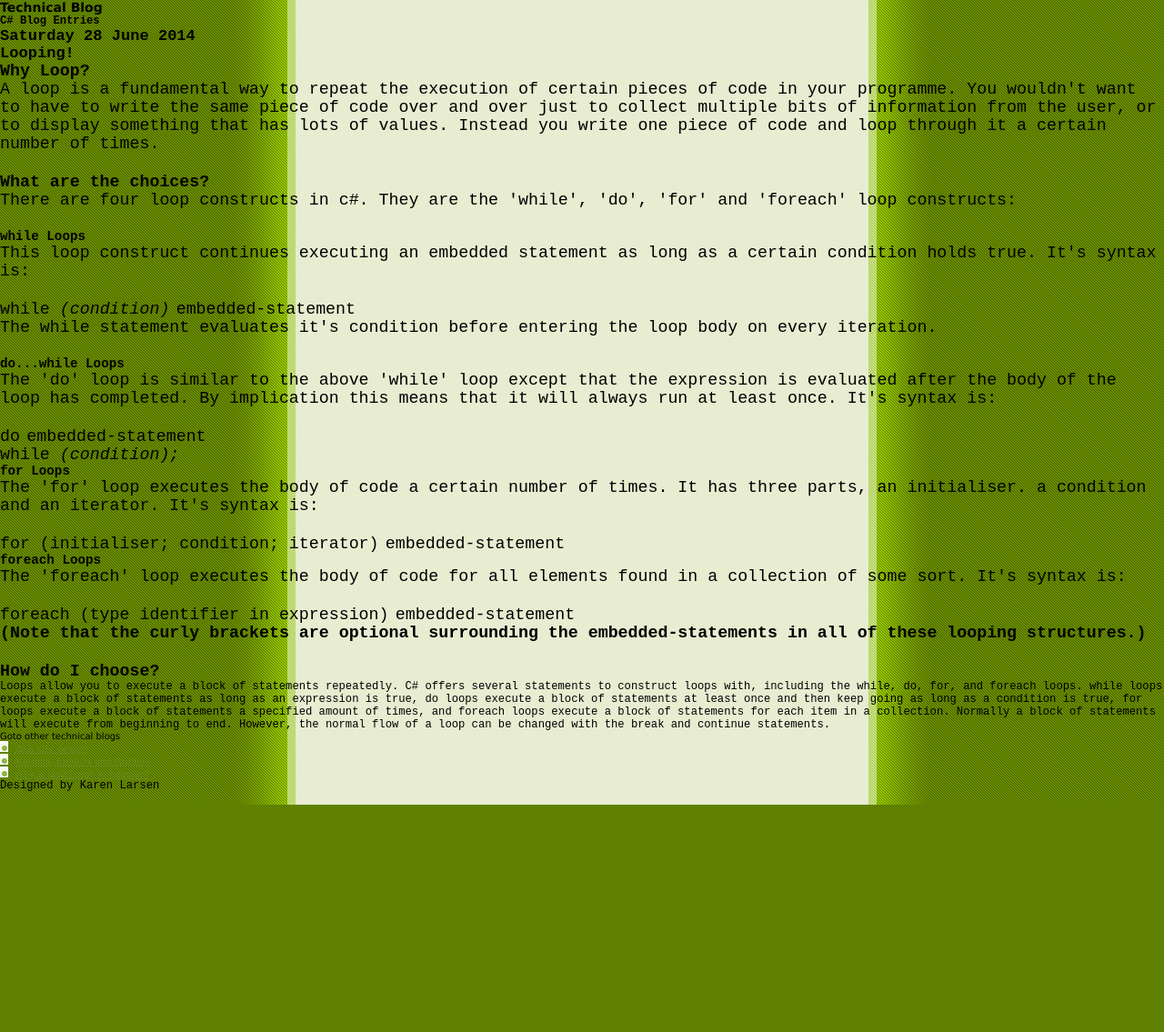
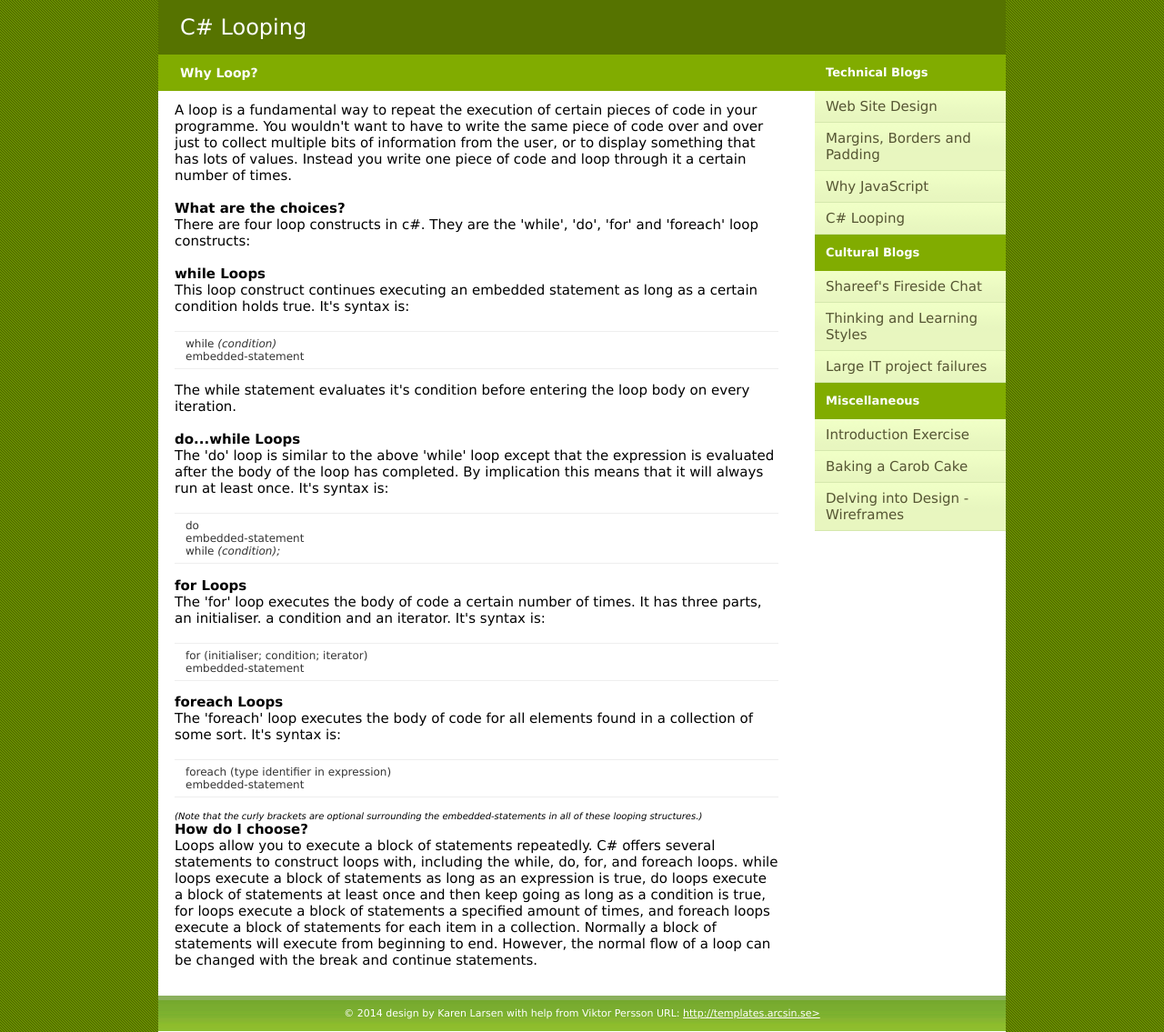
Before and after one commit to dplkjl/dplkjl.github.io, a plain HTML site: page blogposts/week4_technical.html in a window 1280 px wide. Shown: the whole page at 91% size. Before the commit the page ends 885 px from the top, so only its background shows below. Drawn offline with Linux system fonts and the light colour scheme; files whose address does not match are found by name.

Commit message:
4th commit friday 27 June

```diff
--- a/blogposts/week3_technical.html
+++ b/blogposts/week3_technical.html
@@ -1,31 +1,35 @@
-<!DOCTYPE html>
+<!DOCTYPE html PUBLIC "-//W3C//DTD XHTML 1.1//EN"
+<html>
+
 <head>
-	<html lang="en">
-	<link href="stylesheets/blog.css" rel="stylesheet">
-	<meta charset="utf-8"><header>
-    <title>W3 Tech Blog</title>  <!-- tab label-->
+<meta http-equiv="content-type" content="text/html; charset=iso-8859-1"/>
+<meta name="description" content="description"/>
+<meta name="keywords" content="keywords"/>
+<meta name="author" content="author"/>
+<link rel="stylesheet" type="text/css" href="stylesheets/blog.css" media="screen"/>
+<title>Web Site Design</title>
 </head>
-<header>
-  <!--<code>&#60;header&#62;</code> -->
-  <h1>Technical Blog</h1>
-</header>
 
-<div class="group">
+<body>
 
-  <code class="default"><strong>Blog Entries </strong></code>
+<div class="container">
 
-  <section>
+	<div class="top">
+		<a href="index.html"><span>Why Choose JavaScript!</span></a>
+	</div>
 
-    <code>
-    <h1>Saturday 21 June 2014
+	<div class="main">
+
+		<div class="item">
+			<div class="content">
+				<h1></h1>
+				<div class="body">
+					<h2> What is JavaScript</h2>
+				    <p>JavaScript is an object oriented language used in the creation of web pages. It is used to create 'functions' that are embedded in HTML pages. It is has a syntax that is similar to C and uses names identical to Java, but it is different from both.<br>
 				    <br>
-    <strong>Why Choose JavaScript!</strong></h1>
-    <h2> What is JavaScript</h2>
-    JavaScript is an object oriented language used in the creation of web pages. It is used to create 'functions' that are embedded in HTML pages. It is has a syntax that is similar to C and uses names identical to Java, but it is different from both.<br>
-    <br>
-    JavaScript is well established and very popular as a web programming language.<br>
+				    JavaScript is well established and very popular as a web programming language.</p><br>
 				    <h2>Why is Javascript popular in web development?</h2>
-	JavaScript is reputedly easy to learn and easy to use. I haven't had a chance yet to evaluate this for myself. My knowledge of
+					<p>JavaScript is reputedly easy to learn and easy to use. I haven't had a chance yet to evaluate this for myself. My knowledge of
 					alternatives is also very limited.  However, it's widespread use certainly suggests this is true.<br><br>
 
 					There are a lot of built in functions and functionality that makes scripting 'effortless'. In other words JavaScript provides some
@@ -38,21 +42,48 @@
 					all happens in your web browser. This also has the advantage of reducing any work done by the server running your web site.<br> <br>
 				    Another good thing is that JavaScript is understood by any browser.  You don't have to worry about whether you have this web browser software or that browser
 					software and which version you are running.  It is 'platform' independent.<br> <br>
-	JavaScipt is very flexible and can do lots of cool things so that the user has a nice time and interacts happily with your web site.<br> <br>
+					JavaScipt is very flexible and can do lots of cool things so that the user has a nice time and interacts happily with your web site.</p><br> <br>
 				    <h2>What are its limitations?</h2>
-    JavaScript has a few weaknesses or limitations.  There is an issue with security because the JavaScript code executes on the users' computer,
+				    <p>JavaScript has a few weaknesses or limitations.  There is an issue with security because the JavaScript code executes on the users' computer,
 					in some cases it can be exploited for malicious purposes.  This is one reason some people choose to disable JavaScript. <br> <br>
 					Although JavaScript is platform independent, sometimes it can be interpreted differently by different browsers. Whereas the alternative, server-side scripts will always produce the same output,
-	client-side scripts, like JavaScript, can be a little unpredictable. 	However, as long as your software works well in all the major browsers you should be safe.
-    </code>
-  </section>
+					client-side scripts, like JavaScript, can be a little unpredictable. 	However, as long as your software works well in all the major browsers you should be safe.</p>
 
-  <aside> Goto other technical blogs
-     <li><a href="http://dplkjl.github.io/unit1_projects/week1_technical.html" target="_blank">Web site design</a></li>
-     <li><a href="http://dplkjl.github.io/unit1_projects/week2_technical.html" target="_blank">Margins, Borders and Padding</a></li>
-	 </aside>
+				</div>
 			</div>
 
-<footer>
-  <code>Designed by Karen Larsen</code>
-</footer>
+		<div class="navigation">
+			<h1>Technical Blogs</h1>
+			<ul>
+				<li><a href = "../blogposts/week1_technical.html">Web Site Design</a></li>
+				<li><a href = "../blogposts/week2_technical.html">Margins, Borders and Padding</a></li>
+				<li><a href = "../blogposts/week3_technical.html">Why JavaScript</a></li>
+				<li><a href = "../blogposts/week4_technical.html">C# Looping</a></li>
+			</ul>
+
+			<h1>Cultural Blogs</h1>
+			<ul>
+				<li><a href = "../blogposts/week1_cultural.html">Shareef's Fireside Chat</a></li>
+				<li><a href = "../blogposts/week3_cultural.html">Thinking and Learning Styles</a></li>
+				<li><a href = "../blogposts/week4_cultural.html">Large IT project failures</a></li>
+			</ul>
+			<h1>Miscellaneous</h1>
+			<ul>
+				<li><a href = "../unit1_projects/eda1.html">Introduction Exercise</a></li>
+				<li><a href = "../unit1_projects/eda2.html">Baking a Carob Cake</a></li>
+				<li><a href = "../unit1_projects/my_wireframe.html">Delving into Design - Wireframes</a></li>
+			</ul>
+		</div>
+	</div>
+
+	<div class="clearer"><span></span></div>
+
+	<div class="footer">&copy; 2014 design by Karen Larsen with help from Viktor Persson URL: <a href="http://templates.arcsin.se">http://templates.arcsin.se></a>
+	</div></a>
+	</div>
+
+</div>
+
+</body>
+
+</html>
--- a/blogposts/week4_technical.html
+++ b/blogposts/week4_technical.html
@@ -1,66 +1,97 @@
-<!DOCTYPE html>
+<!DOCTYPE html PUBLIC "-//W3C//DTD XHTML 1.1//EN"
+<html>
+
 <head>
-	<html lang="en">
-	<link href="stylesheets/blog.css" rel="stylesheet">
-	<meta charset="utf-8"><header>
-    <title>W4 Tech Blog</title>  <!-- tab label-->
+<meta http-equiv="content-type" content="text/html; charset=iso-8859-1"/>
+<meta name="description" content="description"/>
+<meta name="keywords" content="keywords"/>
+<meta name="author" content="author"/>
+<link rel="stylesheet" type="text/css" href="stylesheets/blog.css" media="screen"/>
+<title>Web Site Design</title>
 </head>
-<header>
-  <!--<code>&#60;header&#62;</code> -->
-  <h1>Technical Blog</h1>
-</header>
 
-<div class="group">
+<body>
 
-  <code class="default"><strong>C# Blog Entries </strong></code>
+<div class="container">
 
-  <section>
+	<div class="top">
+		<a href="index.html"><span>C# Looping</span></a>
+	</div>
 
-    <code>
-    <h1>Saturday 28 June 2014
-    <br>
-    <strong>Looping!</strong></h1>
-    <h2> Why Loop?</h2>
+	<div class="main">
+
+		<div class="item">
+			<div class="content">
+				<h1>Why Loop?</h1>
+				<div class="body">
 					<p>A loop is a fundamental way to repeat the execution of certain pieces of code in your programme. You wouldn't want to have to write the same piece of code over and over just to collect multiple
 				    bits of information from the user, or to display something that has lots of values.  Instead you write one piece of code and loop through it a certain number of times.</p>
+
 				    <h2>What are the choices?</h2>
 				    <p>There are four loop constructs in c#.  They are the 'while', 'do', 'for' and 'foreach' loop constructs:</p>
-    <h3>while Loops </h3>
+
+				    <h2>while Loops </h2>
 				    <p>This loop construct continues executing an embedded statement as long as a certain condition holds true. It's syntax is:</p>
-    <code class="p1">while <em> (condition)</em></code>
-    <code class="p2">       embedded-statement </code>
+				    <blockquote>while <em> (condition)</em><br>
+				        embedded-statement </blockquote>
 				    <p>The while statement evaluates it's condition before entering the loop body on every iteration.</p>
-    <h3>do...while Loops</h3>
+
+				    <h2>do...while Loops</h2>
 				    <p>The 'do' loop is similar to the above 'while' loop except that the expression is evaluated after the body of the loop has completed. By implication this means that it will always run at least once. It's syntax is:</p>
-    <code class="p1">do</code>
-    <code class="p2">      embedded-statement<br></code>
-    <code class="p1">while <em> (condition);</em></code>
-    <h3>for Loops</h3>
+				    <blockquote>do<br>
+				         embedded-statement<br>
+				         while <em> (condition);</em></blockquote>
+
+				    <h2>for Loops</h2>
 				    <p>The 'for' loop executes the body of code a certain number of times.  It has three parts, an initialiser. a condition and an iterator.
 				    It's syntax is:</p>
-    <code class = "p1"> for (initialiser; condition; iterator)</em></code>
-    <code class="p2">     embedded-statement  </code>
-    <h3>foreach Loops</h3>
+				    <blockquote> for (initialiser; condition; iterator)</em><br>
+				    embedded-statement  </blockquote>
+
+				    <h2>foreach Loops</h2>
 				    <p>The 'foreach' loop executes the body of code for all elements found in a collection of some sort. It's syntax is:</p>
-    <code class = "p1"> foreach (type identifier in expression)</em></code>
-    <code class="p2">     embedded-statement  </code>
-    <p><strong>(Note that the curly brackets are optional surrounding the embedded-statements in all of these looping structures.)</strong></p>
-
-
-
+				    <blockquote> foreach (type identifier in expression)</em><br>
+				      embedded-statement  </blockquote>
+				    <em>(Note that the curly brackets are optional surrounding the embedded-statements in all of these looping structures.)</em>
 
 				    <h2>How do I choose?</h2>
-    Loops allow you to execute a block of statements repeatedly. C# offers several statements to construct loops with, including the while, do, for, and foreach loops. while loops execute a block of statements as long as an expression is true, do loops execute a block of statements at least once and then keep going as long as a condition is true, for loops execute a block of statements a specified amount of times, and foreach loops execute a block of statements for each item in a collection. Normally a block of statements will execute from beginning to end. However, the normal flow of a loop can be changed with the break and continue statements.
-    </code>
-  </section>
+				    <p>Loops allow you to execute a block of statements repeatedly. C# offers several statements to construct loops with, including the while, do, for, and foreach loops. while loops execute a block of statements as long as an expression is true, do loops execute a block of statements at least once and then keep going as long as a condition is true, for loops execute a block of statements a specified amount of times, and foreach loops execute a block of statements for each item in a collection. Normally a block of statements will execute from beginning to end. However, the normal flow of a loop can be changed with the break and continue statements.</p>
 
-  <aside> Goto other technical blogs
-     <li><a href="http://dplkjl.github.io/unit1_projects/week1_technical.html" target="_blank">Web site design</a></li>
-     <li><a href="http://dplkjl.github.io/unit1_projects/week2_technical.html" target="_blank">Margins, Borders and Padding</a></li>
-     <li><a href="http://dplkjl.github.io/unit1_projects/week3_technical.html" target="_blank">Why is JavaScript so popular?</a></li>
- 	 </aside>
+				</div>
 			</div>
 
-<footer>
-  <code>Designed by Karen Larsen</code>
-</footer>
+		<div class="navigation">
+			<h1>Technical Blogs</h1>
+			<ul>
+				<li><a href = "../blogposts/week1_technical.html">Web Site Design</a></li>
+				<li><a href = "../blogposts/week2_technical.html">Margins, Borders and Padding</a></li>
+				<li><a href = "../blogposts/week3_technical.html">Why JavaScript</a></li>
+				<li><a href = "../blogposts/week4_technical.html">C# Looping</a></li>
+			</ul>
+
+			<h1>Cultural Blogs</h1>
+			<ul>
+				<li><a href = "../blogposts/week1_cultural.html">Shareef's Fireside Chat</a></li>
+				<li><a href = "../blogposts/week3_cultural.html">Thinking and Learning Styles</a></li>
+				<li><a href = "../blogposts/week4_cultural.html">Large IT project failures</a></li>
+			</ul>
+			<h1>Miscellaneous</h1>
+			<ul>
+				<li><a href = "../unit1_projects/eda1.html">Introduction Exercise</a></li>
+				<li><a href = "../unit1_projects/eda2.html">Baking a Carob Cake</a></li>
+				<li><a href = "../unit1_projects/my_wireframe.html">Delving into Design - Wireframes</a></li>
+			</ul>
+		</div>
+	</div>
+
+	<div class="clearer"><span></span></div>
+
+	<div class="footer">&copy; 2014 design by Karen Larsen with help from Viktor Persson URL: <a href="http://templates.arcsin.se">http://templates.arcsin.se></a>
+	</div></a>
+	</div>
+
+</div>
+
+</body>
+
+</html>
```
Lines whose indentation alone changed are shown as unchanged.
